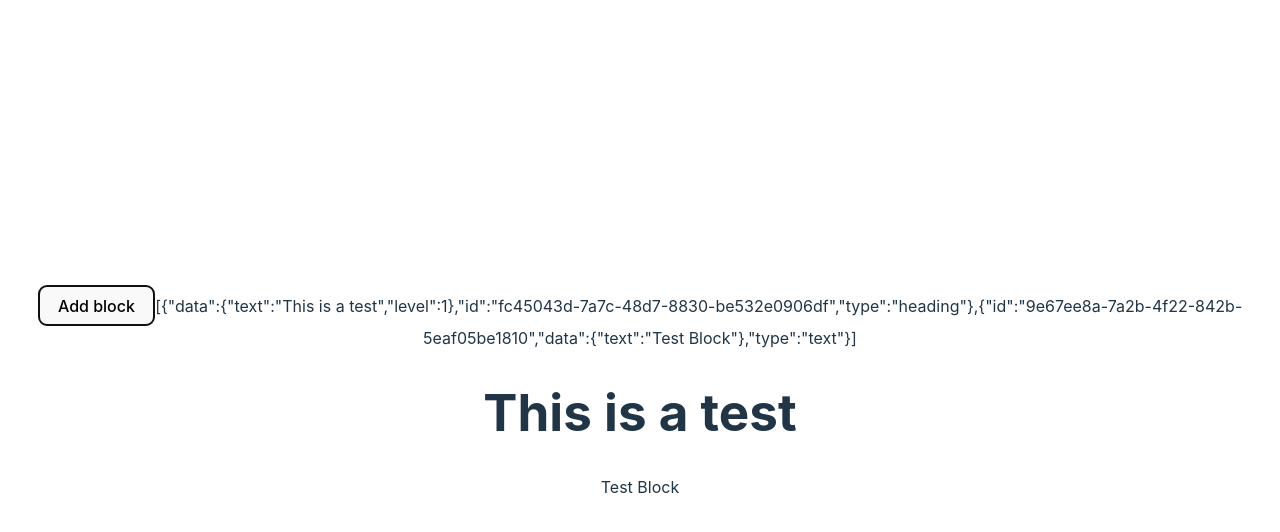
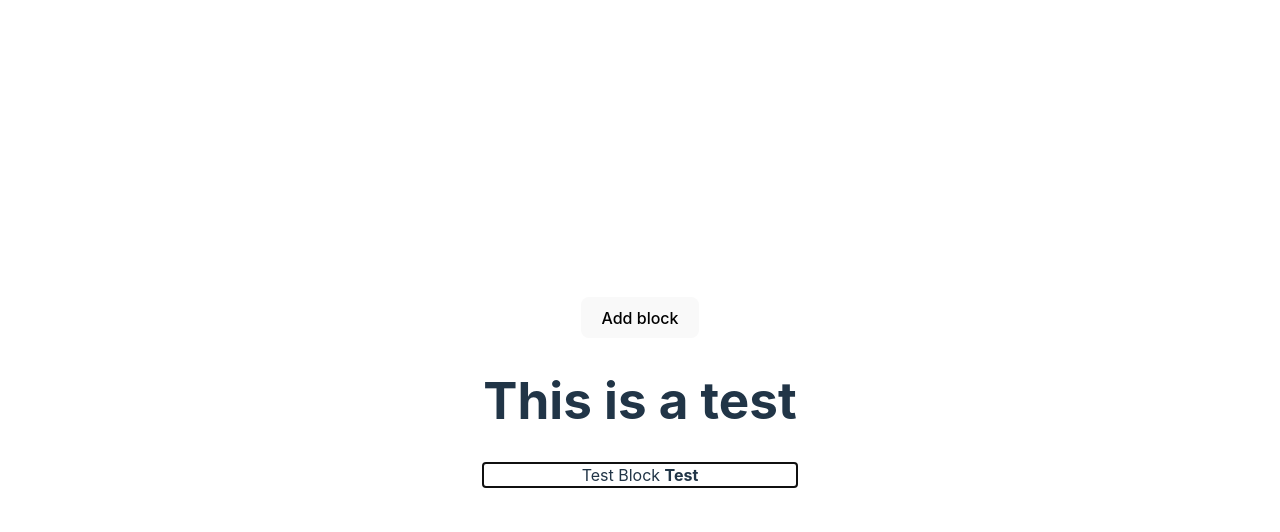
Before and after one commit to jdunn99/react-block-editor, a React (Vite) app: page / in a window 1280 px wide. Both pictures are taken after a click on the button "Add block". Shown: the top 532 px of the page. Built offline with nearby package versions, Linux system fonts and the light colour scheme.

Commit message:
focus refs

```diff
--- a/src/components/blockHeading.tsx
+++ b/src/components/blockHeading.tsx
@@ -1,31 +1,29 @@
 import React from "react";
-import { useEditorContext } from "../lib/useEditorContext";
+import { useTextBlock } from "../lib/useTextBlock";
+import { Block } from "../store/blockSlice";
+import { HeadingData } from "../store/headingSlice";
 
 interface HeadingParagraphProps
   extends React.HTMLAttributes<HTMLParagraphElement> {
+  block: Block;
   index: number;
-  level: number;
 }
 
 export const BlockHeading = React.forwardRef<
   HTMLParagraphElement,
   HeadingParagraphProps
->(({ index, level, ...rest }, ref) => {
-  const updateHeadingBlock = useEditorContext(
-    (state) => state.updateHeadingBlock
-  );
+>(({ block, index, ...rest }, ref) => {
+  const { onBlur, onKeyDown } = useTextBlock(block, index);
 
-  function onBlur(event: React.FocusEvent<HTMLHeadingElement>) {
-    updateHeadingBlock(index, {
-      text: event.target.innerHTML,
-      level,
-    });
-  }
-
-  return React.createElement(`h${level}`, {
+  return React.createElement(`h${(block.data as HeadingData).level}`, {
     onBlur,
     ref,
+    onKeyDown,
     contentEditable: true,
+    autoFocus: true,
+    dangerouslySetInnerHTML: {
+      __html: block.data.text,
+    },
     ...rest,
   });
 });
--- a/src/components/blockParagraph.tsx
+++ b/src/components/blockParagraph.tsx
@@ -1,22 +1,27 @@
 import React from "react";
-import { useEditorContext } from "../lib/useEditorContext";
+import { Block } from "../store/blockSlice";
+import { useTextBlock } from "../lib/useTextBlock";
 
 interface BlockParagraphProps
   extends React.HTMLAttributes<HTMLParagraphElement> {
   index: number;
+  block: Block;
 }
 
 export const BlockParagraph = React.forwardRef<
   HTMLParagraphElement,
   BlockParagraphProps
->(({ index, ...rest }, ref) => {
-  const updateTextBlock = useEditorContext((state) => state.updateTextBlock);
+>(({ block, index, ...rest }, ref) => {
+  const { onBlur, onKeyDown } = useTextBlock(block, index);
 
-  function onBlur(event: React.FocusEvent<HTMLParagraphElement>) {
-    updateTextBlock(index, {
-      text: event.target.innerHTML,
-    });
-  }
-
-  return <p ref={ref} contentEditable onBlur={onBlur} {...rest} />;
+  return (
+    <p
+      ref={ref}
+      contentEditable
+      onBlur={onBlur}
+      onKeyDown={onKeyDown}
+      dangerouslySetInnerHTML={{ __html: block.data.text }}
+      {...rest}
+    />
+  );
 });
--- /dev/null
+++ b/src/components/editorBlocks.tsx
@@ -0,0 +1,39 @@
+import React from "react";
+import { Block } from "../store/blockSlice";
+import { BlockHeading } from "./blockHeading";
+import { BlockParagraph } from "./blockParagraph";
+
+interface EditorBlockProps {
+  index: number;
+  block: Block;
+  isLatest: boolean;
+}
+
+export function EditorBlocks({ block, index, isLatest }: EditorBlockProps) {
+  const inputRef = React.useRef<HTMLDivElement | null>(null);
+
+  React.useEffect(() => {
+    inputRef.current?.focus();
+  }, [inputRef]);
+
+  switch (block.type) {
+    case "heading":
+      return (
+        <BlockHeading
+          ref={isLatest ? inputRef : undefined}
+          index={index}
+          block={block}
+        />
+      );
+    case "text":
+      return (
+        <BlockParagraph
+          index={index}
+          block={block}
+          ref={isLatest ? inputRef : undefined}
+        />
+      );
+    default:
+      return null;
+  }
+}
--- a/src/components/editorInternal.tsx
+++ b/src/components/editorInternal.tsx
@@ -1,39 +1,32 @@
-import { HeadingData } from "../store/headingSlice";
-import { BlockParagraph } from "./blockParagraph";
-import { BlockHeading } from "./blockHeading";
 import { useEditorContext } from "../lib/useEditorContext";
+import { EditorBlocks } from "./editorBlocks";
 
 export function EditorInternal() {
   const blocks = useEditorContext((state) => state.blocks);
   const addText = useEditorContext((state) => state.addTextBlock);
+  const changeIndex = useEditorContext((state) => state.changeIndex);
+  const editorIndex = useEditorContext((state) => state.index);
 
   return (
     <div>
       <button
         onClick={() =>
           addText(0, {
-            text: "Test Block",
+            text: "Test Block <b>Test</b>",
           })
         }
       >
         Add block
       </button>
-      {JSON.stringify(blocks)}
-      {blocks.map(({ data, id, type }, index) =>
-        type === "heading" ? (
-          <BlockHeading
+      {blocks.map((block, index) => (
+        <div key={block.id} onFocus={() => changeIndex(index)}>
+          <EditorBlocks
+            block={block}
             index={index}
-            level={(data as HeadingData).level}
-            dangerouslySetInnerHTML={{ __html: data.text }}
+            isLatest={index === editorIndex + 1}
           />
-        ) : (
-          <BlockParagraph
-            index={index}
-            key={id}
-            dangerouslySetInnerHTML={{ __html: data.text }}
-          />
-        )
-      )}
+        </div>
+      ))}
     </div>
   );
 }
--- /dev/null
+++ b/src/lib/useTextBlock.tsx
@@ -0,0 +1,73 @@
+import React from "react";
+import { Block } from "../store/blockSlice";
+import { useEditorContext } from "./useEditorContext";
+import { HeadingData } from "../store/headingSlice";
+
+enum TextHotkeys {
+  Enter = "Enter",
+  Backspace = "Backspace",
+}
+
+export function useTextBlock(block: Block, index: number) {
+  const updateTextBlock = useEditorContext((state) => state.updateTextBlock);
+  const updateHeadingBlock = useEditorContext(
+    (state) => state.updateHeadingBlock
+  );
+  const deleteBlock = useEditorContext((state) => state.deleteBlock);
+  const addTextBlock = useEditorContext((state) => state.addTextBlock);
+  const addHeadingBlock = useEditorContext((state) => state.addHeadingBlock);
+
+  const onBlur = React.useCallback(
+    (event: React.FocusEvent<HTMLElement>) => {
+      const text = event.target.innerHTML;
+      if (block.type === "text") {
+        updateTextBlock(index, {
+          text,
+        });
+      } else {
+        updateHeadingBlock(index, {
+          level: (block.data as HeadingData).level,
+          text,
+        });
+      }
+    },
+    [block.data, block.type, updateHeadingBlock, updateTextBlock, index]
+  );
+
+  const onKeyDown = React.useCallback(
+    (event: React.KeyboardEvent) => {
+      const { key, currentTarget } = event;
+      console.log(key);
+      switch (key) {
+        case TextHotkeys.Backspace: {
+          if (currentTarget.innerHTML === "" && index !== 0) {
+            deleteBlock(index);
+          }
+
+          break;
+        }
+        case TextHotkeys.Enter: {
+          console.log(block.type);
+          event.preventDefault();
+          if (block.type === "text") {
+            addTextBlock(index, {
+              text: "",
+            });
+          } else {
+            const data = block.data as HeadingData;
+            addHeadingBlock(index, {
+              level: data.level,
+              text: "",
+            });
+          }
+          break;
+        }
+        default:
+          break;
+      }
+    },
+    [addHeadingBlock, addTextBlock, block.data, block.type, deleteBlock, index]
+  );
+
+  return { onBlur, onKeyDown };
+}
--- a/src/store/editorSlice.ts
+++ b/src/store/editorSlice.ts
@@ -8,15 +8,16 @@ export interface EditorSlice {
   blocks: Block[];
   index: number;
   mode: EditorMode;
+  changeIndex(index: number): void;
 }
 
-export const createEditorSlice: StateCreator<
-  Editor,
-  [],
-  [],
-  EditorSlice
-> = () => ({
+export const createEditorSlice: StateCreator<Editor, [], [], EditorSlice> = (
+  set
+) => ({
   blocks: [],
   index: 0,
   mode: "edit",
+  changeIndex(index) {
+    set(() => ({ index }));
+  },
 });
--- a/src/store/editorStore.ts
+++ b/src/store/editorStore.ts
@@ -2,12 +2,12 @@ import { createStore } from "zustand";
 import { BlockSlice, createBlockSlice } from "./blockSlice";
 import { TextSlice, createTextSlice } from "./textSlice";
 import { HeadingSlice, createHeadingSlice } from "./headingSlice";
-import { EditorSlice } from "./editorSlice";
+import { EditorSlice, createEditorSlice } from "./editorSlice";
 
 export type Editor = BlockSlice & EditorSlice & TextSlice & HeadingSlice;
 
 export const createEditorStore = (initProps?: Partial<EditorSlice>) => {
-  const DEFAULT_PROPS: EditorSlice = {
+  const DEFAULT_PROPS: Omit<EditorSlice, "changeIndex"> = {
     blocks: [
       {
         id: crypto.randomUUID(),
@@ -22,6 +22,7 @@ export const createEditorStore = (initProps?: Partial<EditorSlice>) => {
   };
 
   return createStore<Editor>()((...a) => ({
+    ...createEditorSlice(...a),
     ...DEFAULT_PROPS,
     ...initProps,
     ...createBlockSlice(...a),
--- a/src/store/headingSlice.ts
+++ b/src/store/headingSlice.ts
@@ -16,7 +16,7 @@ export const createHeadingSlice: StateCreator<Editor, [], [], HeadingSlice> = (
   set
 ) => ({
   addHeadingBlock: (index, data) =>
-    set((state) => addBlock(state, data, index, "text")),
+    set((state) => addBlock(state, data, index, "heading")),
 
   updateHeadingBlock: (index, data) =>
     set((state) => updateBlock(state, data, index, "heading")),
```
